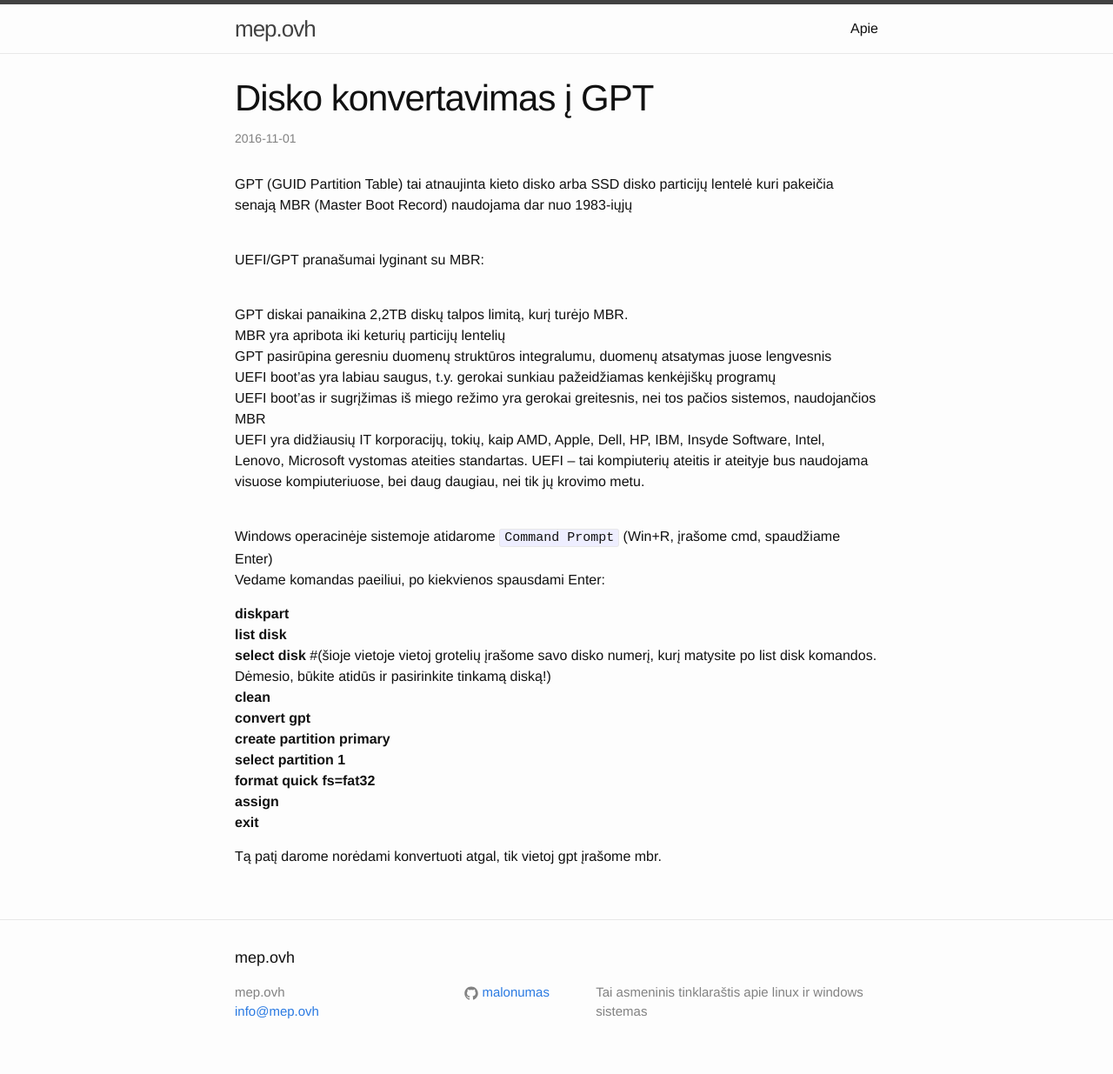
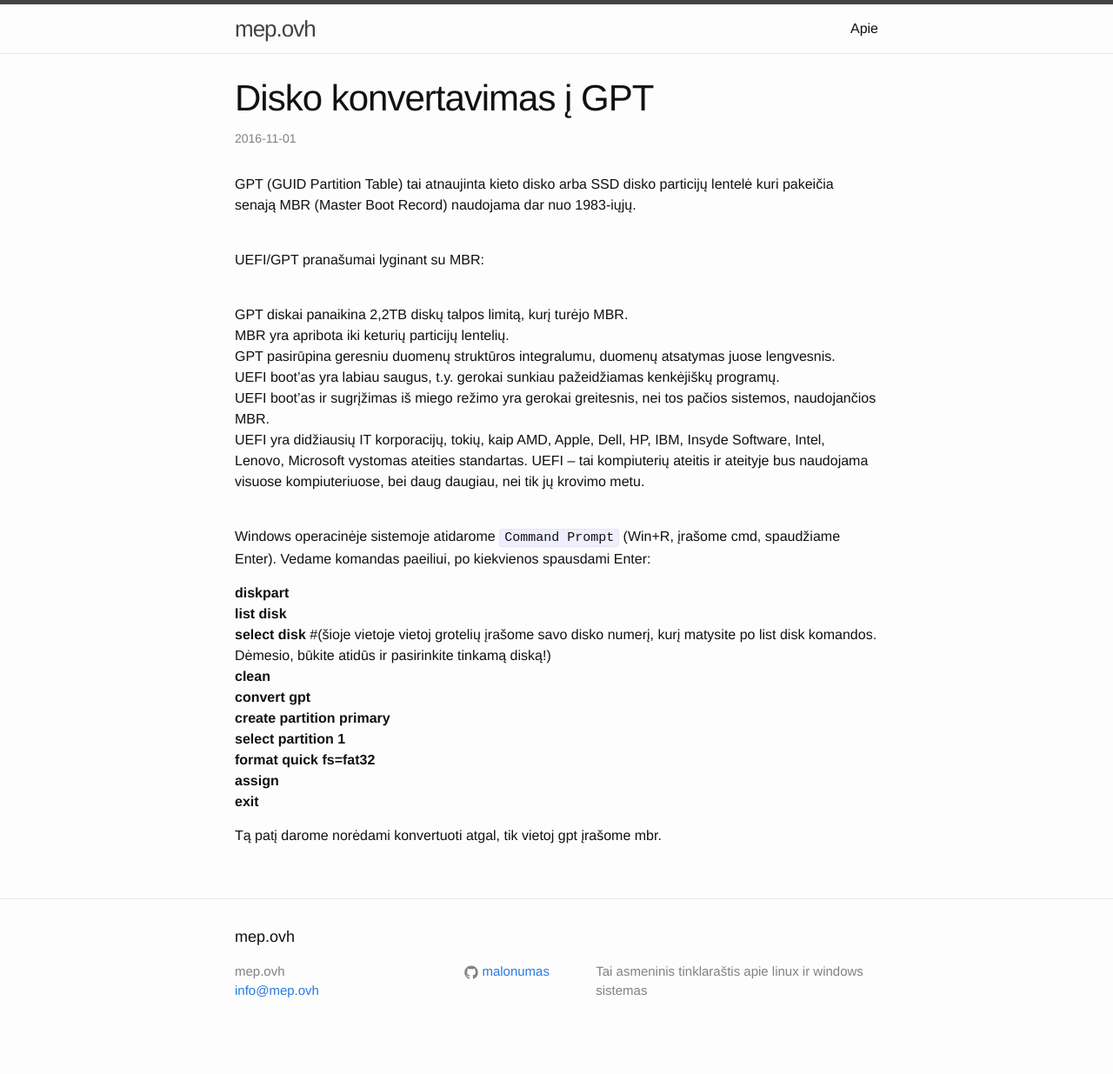
Before and after one commit to malonumas/malonumas.github.io, a Jekyll site: the page built from _posts/2016-11-01-disko-konvertavimas-i-gpt .markdown, in a window 1280 px wide. Shown: the whole page at 87% size. Built offline with Jekyll 4.4.1, drawn with Linux system fonts in a browser that asks for light colours; after the commit the page ends 1211 px from its top, so only the background shows below that.

Commit message:
atnaujinimas 2016-11-20

```diff
--- a/_posts/2016-11-01-disko-konvertavimas-i-gpt .markdown
+++ b/_posts/2016-11-01-disko-konvertavimas-i-gpt .markdown
@@ -4,19 +4,19 @@ title:  "Disko konvertavimas į GPT"
 date:   2016-11-01 17:29:29 +0300
 categories: windows
 ---
-GPT (GUID Partition Table) tai atnaujinta kieto disko arba SSD disko particijų lentelė kuri pakeičia senają MBR (Master Boot Record) naudojama dar nuo 1983-iųjų
+GPT (GUID Partition Table) tai atnaujinta kieto disko arba SSD disko particijų lentelė kuri pakeičia senają MBR (Master Boot Record) naudojama dar nuo 1983-iųjų.
 
 <br>UEFI/GPT pranašumai lyginant su MBR:
 
 <br>GPT diskai panaikina 2,2TB diskų talpos limitą, kurį turėjo MBR.
-<br>MBR yra apribota iki keturių particijų lentelių
-<br>GPT pasirūpina geresniu duomenų struktūros integralumu, duomenų atsatymas juose lengvesnis
-<br>UEFI boot’as yra labiau saugus, t.y. gerokai sunkiau pažeidžiamas kenkėjiškų programų
-<br>UEFI boot’as ir sugrįžimas iš miego režimo yra gerokai greitesnis, nei tos pačios sistemos, naudojančios MBR
+<br>MBR yra apribota iki keturių particijų lentelių.
+<br>GPT pasirūpina geresniu duomenų struktūros integralumu, duomenų atsatymas juose lengvesnis.
+<br>UEFI boot’as yra labiau saugus, t.y. gerokai sunkiau pažeidžiamas kenkėjiškų programų.
+<br>UEFI boot’as ir sugrįžimas iš miego režimo yra gerokai greitesnis, nei tos pačios sistemos, naudojančios MBR.
 <br>UEFI yra didžiausių IT korporacijų, tokių, kaip AMD, Apple, Dell, HP, IBM, Insyde Software, Intel, Lenovo, Microsoft vystomas ateities standartas. UEFI – tai kompiuterių ateitis ir ateityje bus naudojama visuose kompiuteriuose, bei daug daugiau, nei tik jų krovimo metu.
 
-<br>Windows operacinėje sistemoje atidarome `Command Prompt` (Win+R, įrašome cmd, spaudžiame Enter)
-<br>Vedame komandas paeiliui, po kiekvienos spausdami Enter:
+<br>Windows operacinėje sistemoje atidarome `Command Prompt` (Win+R, įrašome cmd, spaudžiame Enter).
+Vedame komandas paeiliui, po kiekvienos spausdami Enter:
 
 
 <b>diskpart</b>
```
